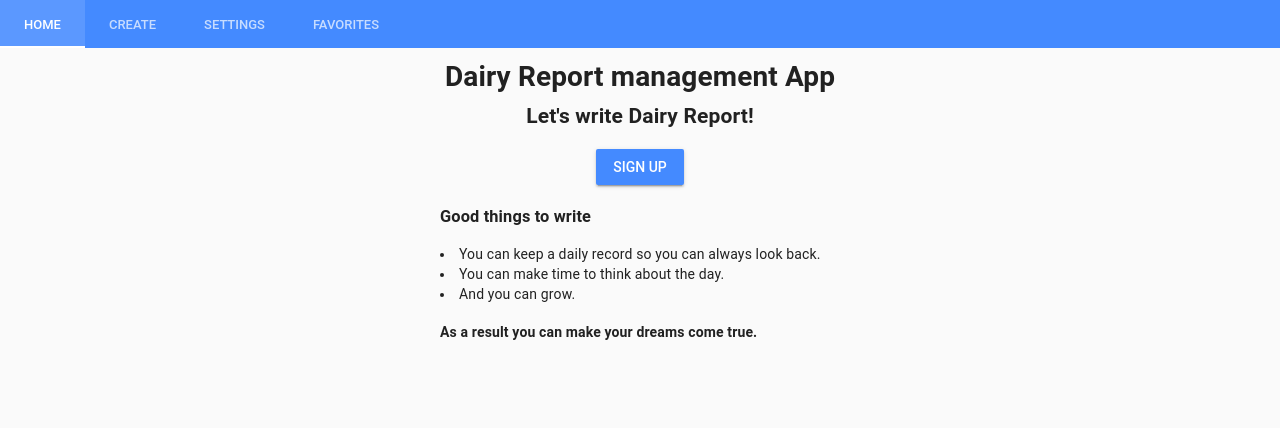
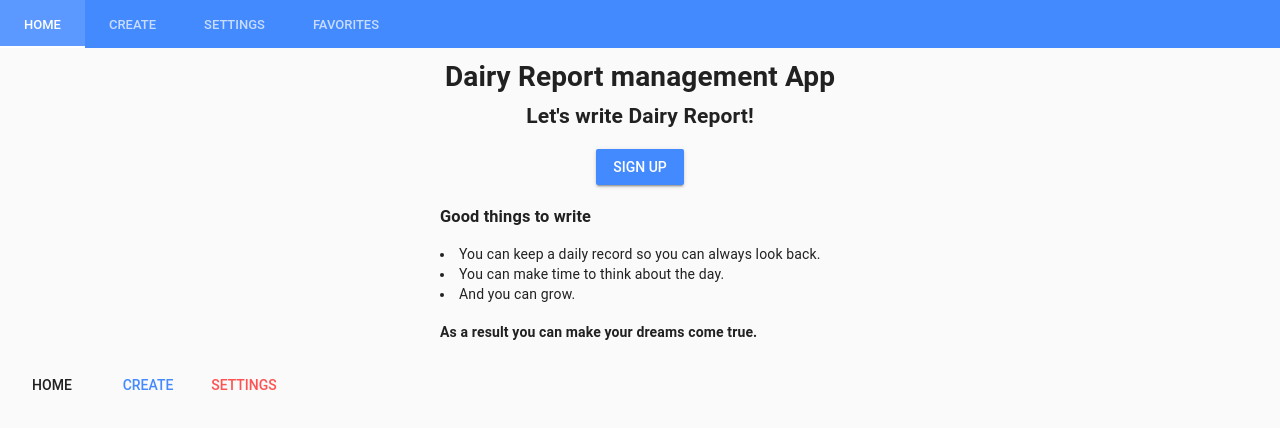
Before and after one commit to shoishizaki/dairy_report_management_app, a Vue app: page / in a window 1280 px wide. Shown: the top 428 px of the page. Built offline with nearby package versions, Linux system fonts and the light colour scheme.

Commit message:
Create footer tab

```diff
--- a/src/App.vue
+++ b/src/App.vue
@@ -2,15 +2,18 @@
   <div>
     <Header />
     <router-view />
+    <Footer />
   </div>
 </template>
 
 <script>
 import Header from './components/global/Header.vue'
+import Footer from './components/global/Footer.vue'
 
 export default {
   components: {
-    Header: Header
+    Header: Header,
+    Footer: Footer
   }
 }
 </script>
--- /dev/null
+++ b/src/components/global/Footer.vue
@@ -0,0 +1,13 @@
+<template>
+  <div>
+    <md-button to="">Home</md-button>
+    <md-button to="" class="md-primary">Create</md-button>
+    <md-button to="" class="md-accent">Settings</md-button>
+  </div>
+</template>
+
+<script>
+export default {
+  name: 'ButtonRouter'
+}
+</script>
```
